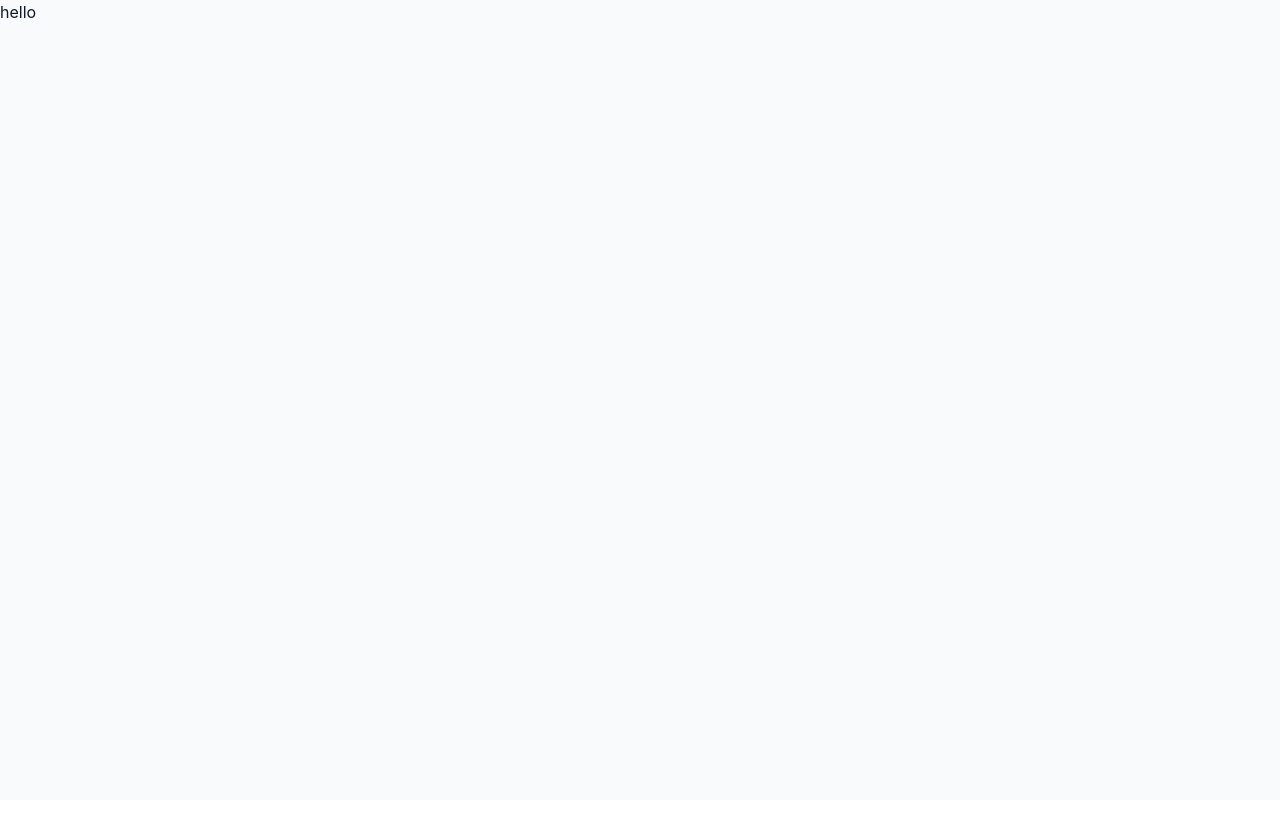
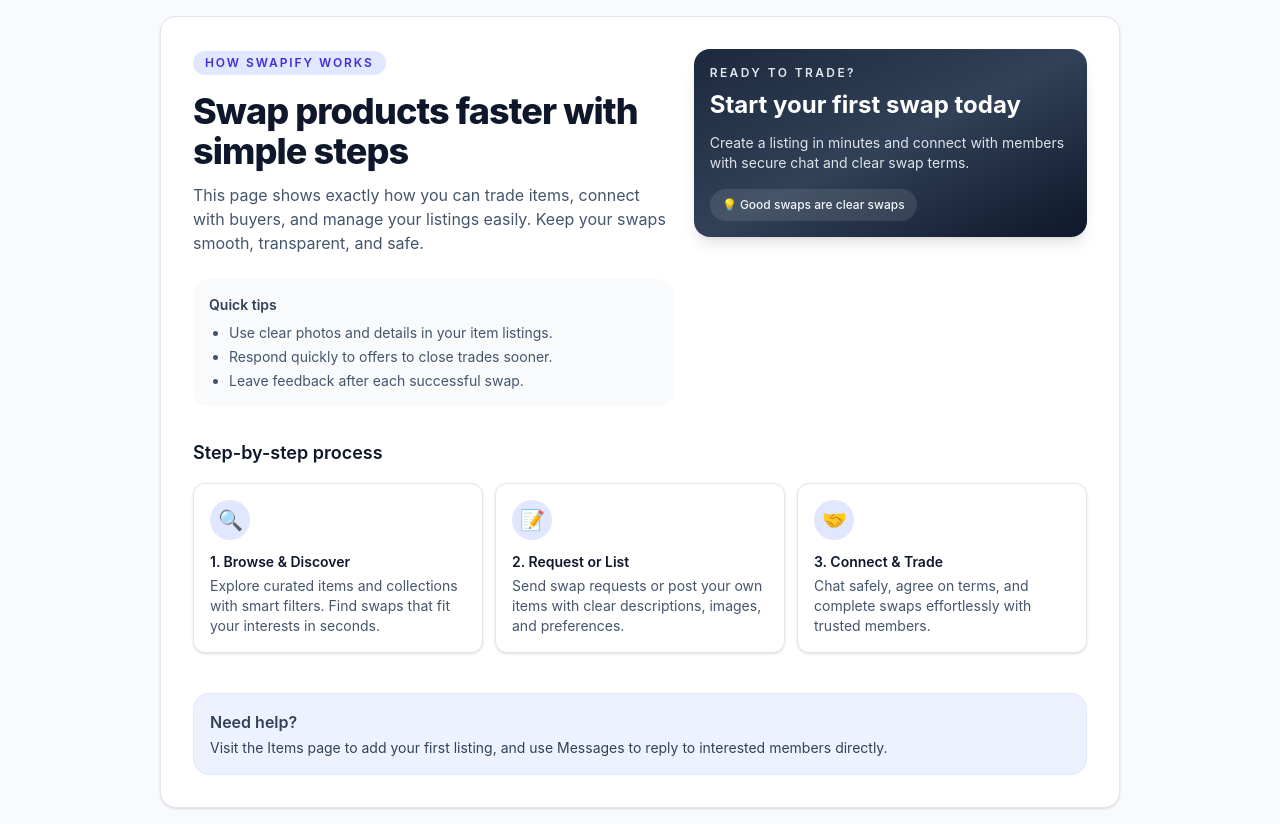
Before and after one commit to ammarmohammed6783-del/Swapify, a React (Vite) app: page /description in a window 1280 px wide. Before the commit the page ends 800 px from the top, so only its background shows below. Built offline with nearby package versions, Linux system fonts and the light colour scheme.

Commit message:
added the content of how it work page

```diff
--- a/src/pages/HowItWork.tsx
+++ b/src/pages/HowItWork.tsx
@@ -1,7 +1,69 @@
 function HowItWork() {
+    const steps = [
+        {
+            title: "1. Browse & Discover",
+            description: "Explore curated items and collections with smart filters. Find swaps that fit your interests in seconds.",
+            icon: "🔍"
+        },
+        {
+            title: "2. Request or List",
+            description: "Send swap requests or post your own items with clear descriptions, images, and preferences.",
+            icon: "📝"
+        },
+        {
+            title: "3. Connect & Trade",
+            description: "Chat safely, agree on terms, and complete swaps effortlessly with trusted members.",
+            icon: "🤝"
+        }
+    ]
+
     return (
-        <div>
-            hello
+        <div className="mx-auto max-w-5xl px-3 py-4 sm:px-5 lg:px-8 min-h-[calc(100vh-3.5rem)] overflow-hidden">
+            <div className="h-full rounded-2xl border border-slate-200 bg-white p-4 shadow-sm dark:border-slate-800 dark:bg-slate-900 sm:p-6 lg:p-8 overflow-hidden">
+                <div className="grid gap-5 lg:grid-cols-[1.1fr_0.9fr] items-start">
+                    <div>
+                        <p className="inline-flex rounded-full bg-indigo-100 px-3 py-1 text-xs font-semibold uppercase tracking-[0.16em] text-indigo-700 dark:bg-indigo-900/30 dark:text-indigo-300">How Swapify Works</p>
+                        <h1 className="mt-4 text-3xl font-extrabold tracking-tight text-slate-900 dark:text-white sm:text-4xl">Swap products faster with simple steps</h1>
+                        <p className="mt-3 text-slate-600 dark:text-slate-300">This page shows exactly how you can trade items, connect with buyers, and manage your listings easily. Keep your swaps smooth, transparent, and safe.</p>
+
+                        <div className="mt-6 rounded-2xl bg-slate-50 p-4 text-sm text-slate-700 dark:bg-slate-800 dark:text-slate-200">
+                            <p className="font-semibold">Quick tips</p>
+                            <ul className="mt-2 list-disc space-y-1 pl-5 text-slate-600 dark:text-slate-300">
+                                <li>Use clear photos and details in your item listings.</li>
+                                <li>Respond quickly to offers to close trades sooner.</li>
+                                <li>Leave feedback after each successful swap.</li>
+                            </ul>
+                        </div>
+                    </div>
+
+                    <div className="rounded-2xl bg-gradient-to-br from-slate-800 via-slate-700 to-slate-900 p-4 text-white shadow-lg">
+                        <p className="text-xs font-semibold uppercase tracking-[0.2em] text-slate-200">Ready to trade?</p>
+                        <h2 className="mt-2 text-2xl font-bold">Start your first swap today</h2>
+                        <p className="mt-3 text-sm text-slate-100/90">Create a listing in minutes and connect with members with secure chat and clear swap terms.</p>
+                        <div className="mt-4 inline-flex items-center gap-2 rounded-full bg-white/10 px-3 py-2 text-xs font-medium text-slate-100">
+                            💡 Good swaps are clear swaps
+                        </div>
+                    </div>
+                </div>
+
+                <div className="mt-8">
+                    <h3 className="text-lg font-semibold text-slate-900 dark:text-white">Step-by-step process</h3>
+                    <div className="mt-4 grid gap-3 md:grid-cols-3">
+                        {steps.map((step) => (
+                            <div key={step.title} className="rounded-xl border border-slate-200 bg-white p-4 shadow-sm transition hover:-translate-y-1 hover:border-indigo-300 dark:border-slate-700 dark:bg-slate-800">
+                                <div className="flex h-10 w-10 items-center justify-center rounded-full bg-indigo-100 text-xl dark:bg-indigo-800">{step.icon}</div>
+                                <p className="mt-3 text-sm font-semibold text-slate-900 dark:text-white">{step.title}</p>
+                                <p className="mt-1 text-sm text-slate-600 dark:text-slate-300">{step.description}</p>
+                            </div>
+                        ))}
+                    </div>
+                </div>
+
+                <div className="mt-10 rounded-2xl border border-indigo-100 bg-indigo-50 p-4 text-slate-700 dark:border-indigo-900/50 dark:bg-indigo-950/40 dark:text-indigo-100">
+                    <p className="font-semibold">Need help?</p>
+                    <p className="mt-1 text-sm">Visit the Items page to add your first listing, and use Messages to reply to interested members directly.</p>
+                </div>
+            </div>
         </div>
     )
 }
```
